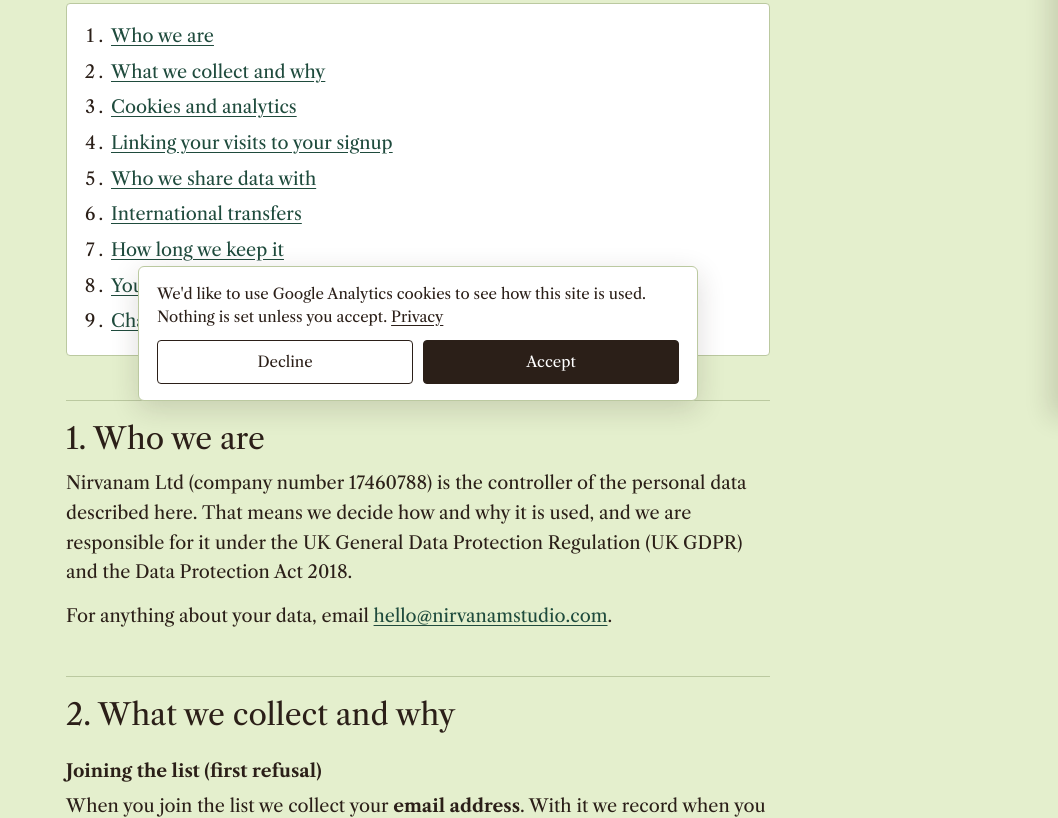
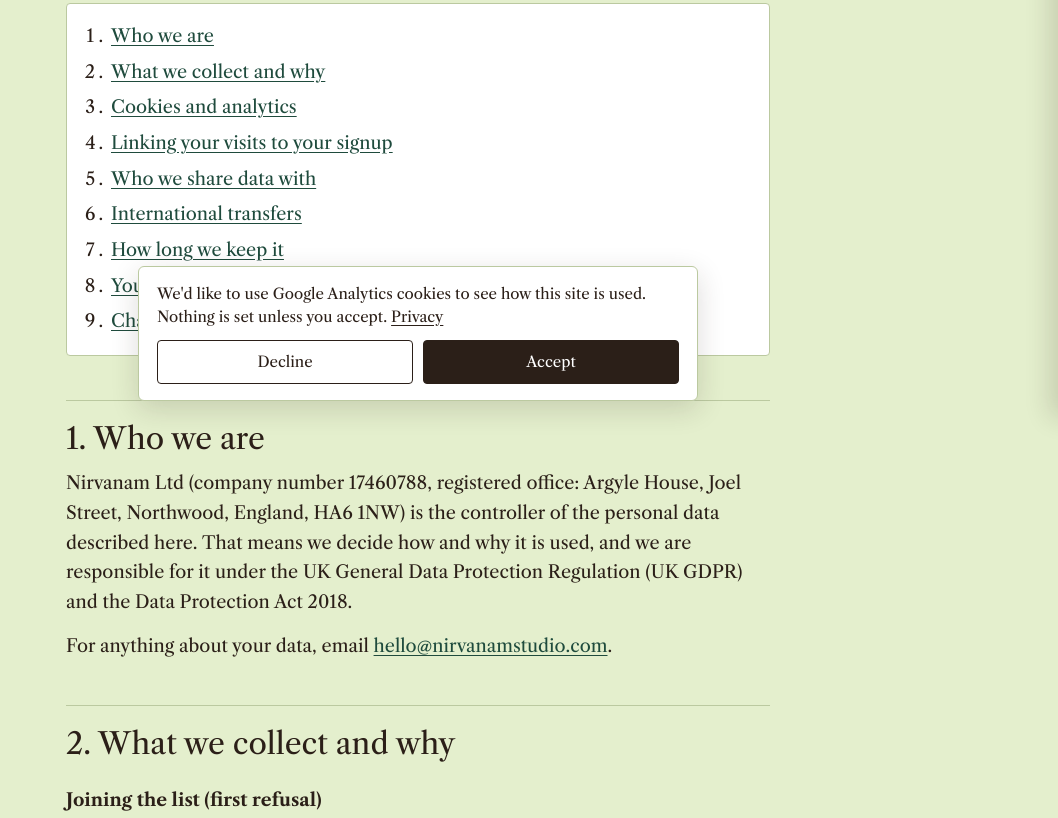
Before and after one commit to k4nnan/nirvanam, a plain HTML site: page privacy.html in a window 1280 px wide. Shown: the part 383-1201 px from the top of the page, without its empty margins (222-1280 px from the left). Drawn offline with nearby package versions, Linux system fonts and the light colour scheme; a web font is replaced by a local one.

Commit message:
Add registered office to privacy notice
Co-Authored-By: Claude Sonnet 5.5 <noreply@anthropic.com>
Claude-Session: https://claude.ai/code/session_01SrsfCFjuXp7NxiduHA7xXQ

```diff
--- a/privacy.html
+++ b/privacy.html
@@ -73,7 +73,7 @@ footer{border-top:1px solid var(--line);padding:34px 0 60px;font-size:15px;color
     </nav>
 
     <h2 id="who">1. Who we are</h2>
-    <p>Nirvanam Ltd (company number 17460788) is the controller of the personal data described here. That means we decide how and why it is used, and we are responsible for it under the UK General Data Protection Regulation (UK GDPR) and the Data Protection Act 2018.</p>
+    <p>Nirvanam Ltd (company number 17460788, registered office: Argyle House, Joel Street, Northwood, England, HA6 1NW) is the controller of the personal data described here. That means we decide how and why it is used, and we are responsible for it under the UK General Data Protection Regulation (UK GDPR) and the Data Protection Act 2018.</p>
     <p>For anything about your data, email <a href="mailto:hello@nirvanamstudio.com">hello@nirvanamstudio.com</a>.</p>
 
     <h2 id="collect">2. What we collect and why</h2>
```
